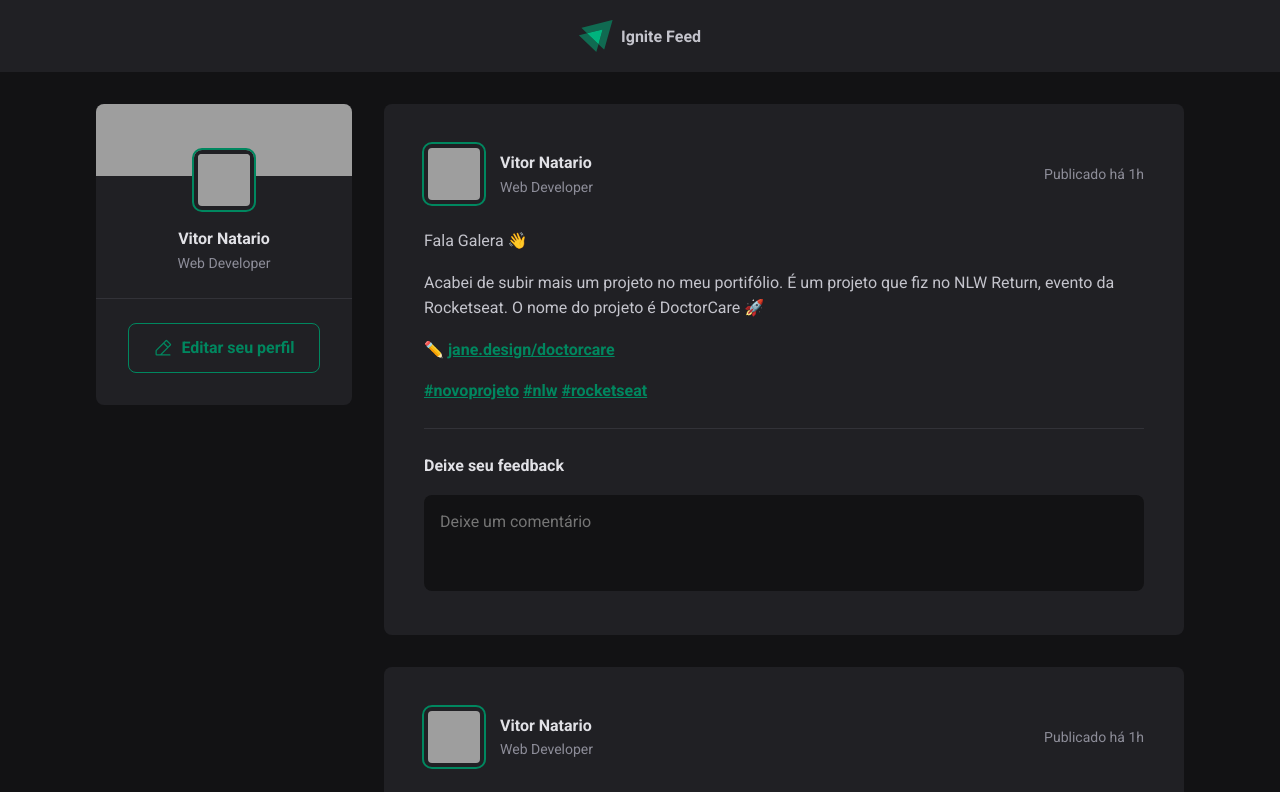
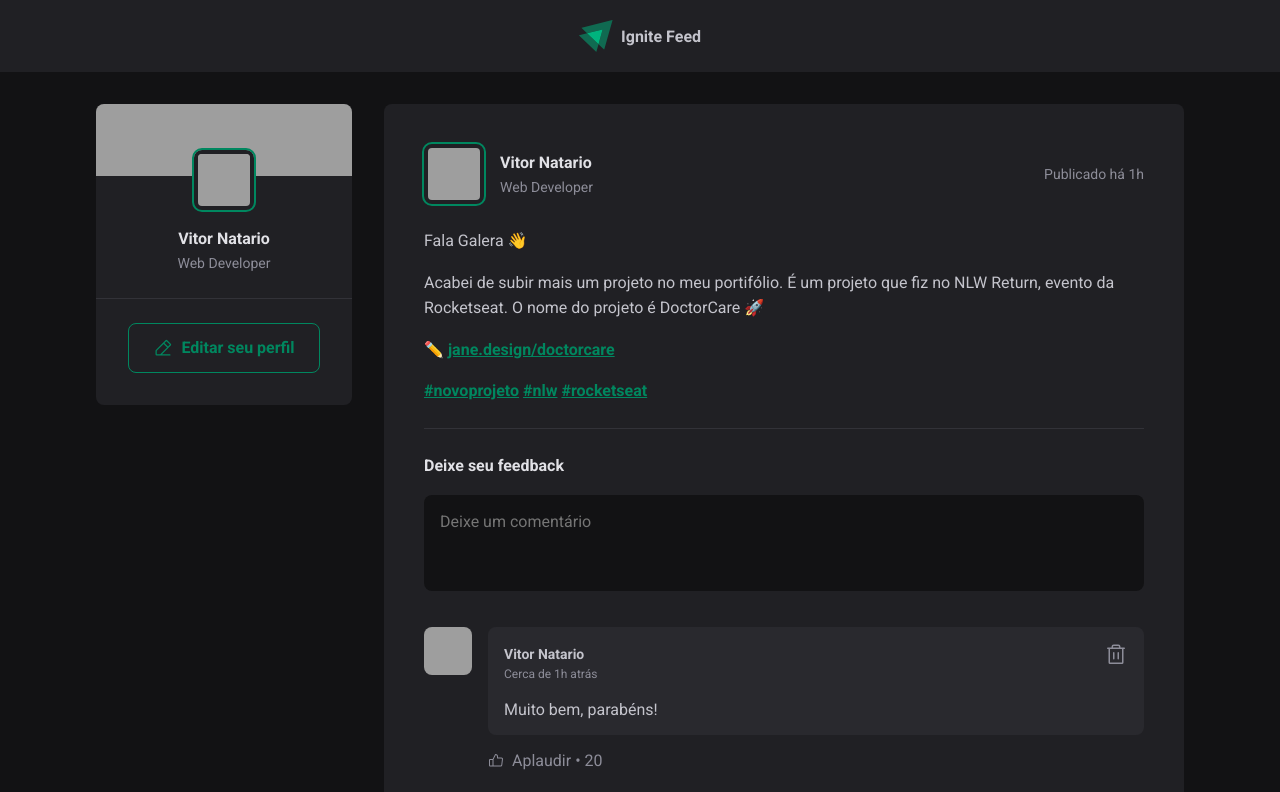
Before and after one commit to VNatario/01-fundamentos-reactjs, a React (Vite) app: page / in a window 1280 px wide. Shown: the top 792 px of the page. Built offline with nearby package versions, Linux system fonts and the light colour scheme; grey boxes are pictures that could not be loaded.

Commit message:
finish styles comments

```diff
--- /dev/null
+++ b/src/components/Comment.jsx
@@ -0,0 +1,37 @@
+import { ThumbsUp, Trash } from "@phosphor-icons/react";
+import styles from "./Comment.module.css";
+
+export function Comment() {
+  return (
+    <div className={styles.comment}>
+      <img src="https://github.com/VNatario.png" />
+
+      <div className={styles.commentBox}>
+        <div className={styles.commentContent}>
+          <header>
+            <div className={styles.authorAndTime}>
+              <strong>Vitor Natario</strong>
+              <time
+                dateTime="2023-06-07 18:30:10"
+                title="07 de Junho às 18:30h"
+              >
+                Cerca de 1h atrás
+              </time>
+            </div>
+
+            <button title="Deletar comentário">
+              <Trash size={24} />
+            </button>
+          </header>
+          <p>Muito bem, parabéns!</p>
+        </div>
+        <footer>
+          <button>
+            <ThumbsUp />
+            Aplaudir <span>20</span>
+          </button>
+        </footer>
+      </div>
+    </div>
+  );
+}
--- /dev/null
+++ b/src/components/Comment.module.css
@@ -0,0 +1,89 @@
+.comment {
+  margin-top: 1.5rem;
+  display: flex;
+  gap: 1rem;
+}
+
+.comment > img {
+  width: 3rem;
+  height: 3rem;
+  border-radius: 8px;
+}
+
+.commentBox {
+  flex: 1;
+}
+.commentContent {
+  background: var(--gray-700);
+  border-radius: 8px;
+  padding: 1rem;
+}
+
+.commentContent header {
+  display: flex;
+  align-items: flex-start;
+  justify-content: space-between;
+}
+
+.authorAndTime strong {
+  display: block;
+  font-size: 0.875rem;
+  line-height: 1.6;
+}
+
+.authorAndTime time {
+  display: block;
+  font-size: 0.75rem;
+  line-height: 1.6;
+  color: var(--gray-400);
+}
+
+.commentContent header button {
+  background: transparent;
+  border: 0;
+  color: var(--gray-400);
+  cursor: pointer;
+  line-height: 0;
+  border-radius: 2px;
+  transition: all 200ms;
+}
+
+.commentContent header button:hover {
+  color: var(--red-500);
+}
+
+.commentContent p {
+  margin-top: 1rem;
+  color: var(--gray-300);
+}
+
+.commentBox footer {
+  margin-top: 1rem;
+}
+
+.commentBox footer button {
+  background: transparent;
+  border: 0;
+  color: var(--gray-400);
+  cursor: pointer;
+
+  display: flex;
+  align-items: center;
+
+  border-radius: 2px;
+
+  transition: all 2 00ms;
+}
+
+.commentBox footer button:hover {
+  color: var(--green-300);
+}
+
+.commentBox footer button svg {
+  margin-right: 0.5rem;
+}
+
+.commentBox footer button span::before {
+  padding: 0 0.25rem;
+  content: "\2022";
+}
--- a/src/components/Post.jsx
+++ b/src/components/Post.jsx
@@ -1,3 +1,4 @@
+import { Comment } from "./Comment";
 import styles from "./Post.module.css";
 
 export function Post() {
@@ -48,6 +49,12 @@
           <button type="submit">Publicar</button>
         </footer>
       </form>
+
+      <div className={styles.commentList}>
+        <Comment />
+        <Comment />
+        <Comment />
+      </div>
     </article>
   );
 }
--- a/src/components/Post.module.css
+++ b/src/components/Post.module.css
@@ -117,3 +117,7 @@
 .commentForm button[type="submit"]:hover {
   background: var(--green-300);
 }
+
+.commentList {
+  margin-top: 2rem;
+}
--- a/src/global.css
+++ b/src/global.css
@@ -12,7 +12,7 @@
   --green-300: #00b37e;
   --green-500: #00875f;
 
-  --red-300: #f75a68;
+  --red-500: #f75a68;
 }
 
 :focus {
```
